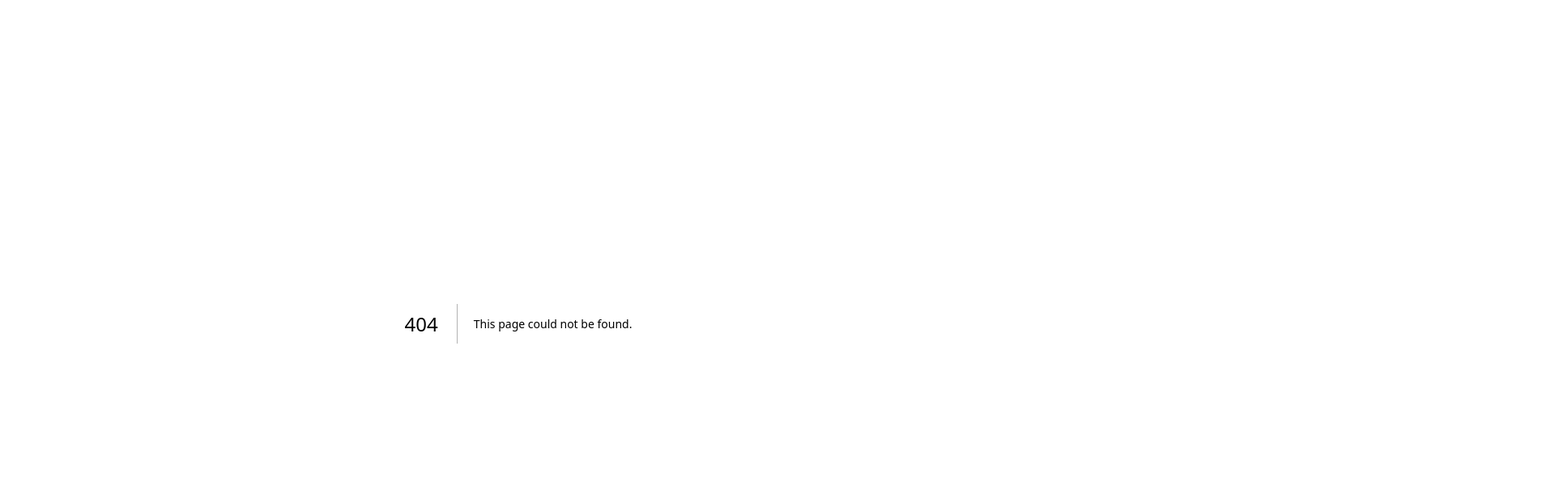
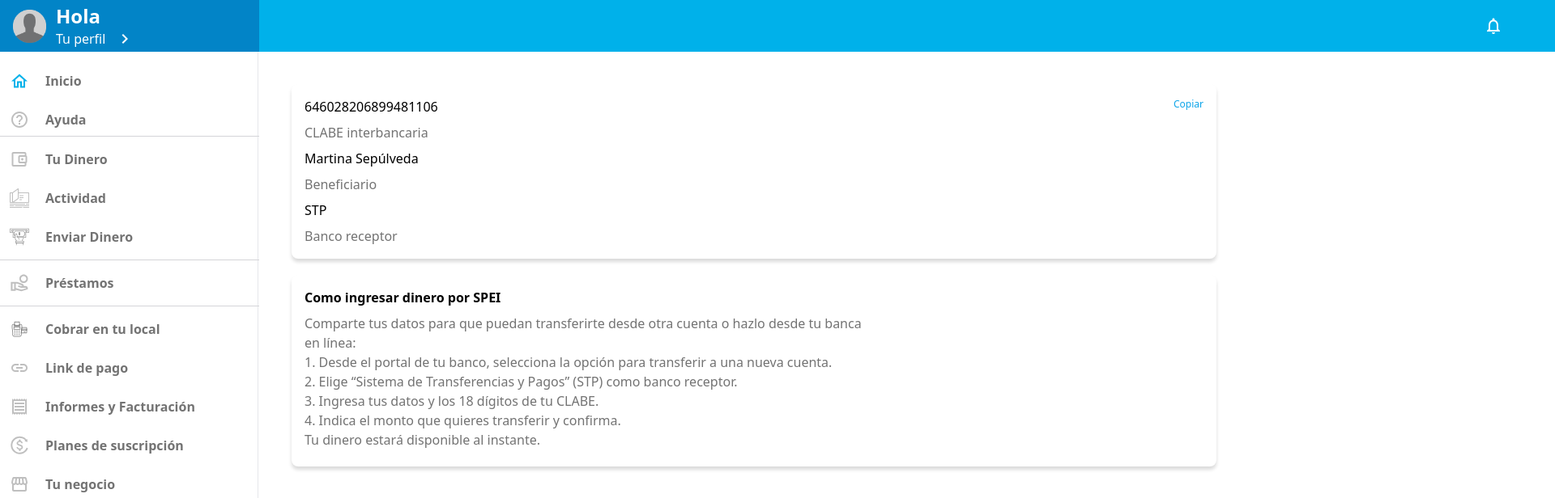
Before and after one commit to illiCristian/NestJs-Backend-Wallet, a Next.js app in the folder client/: page /money-charge/clabe in a window 1280 px wide. Before the commit this address had no page. Shown: the top 616 px of the page at 81% size, 1920 px wide, since content can reach past the window. Built offline with nearby package versions, Linux system fonts and the light colour scheme; no server answers.

Commit message:
feat: add clabe route and component

```diff
--- /dev/null
+++ b/client/src/app/(site)/money-charge/clabe/page.tsx
@@ -0,0 +1,12 @@
+import Clabe from '@/components/TransferDebit/Clabe/Clabe'
+import React from 'react'
+
+export default function page() {
+  return (
+    <>
+      <section className="p-10">
+        <Clabe />
+      </section>
+    </>
+  )
+}
--- /dev/null
+++ b/client/src/components/TransferDebit/Clabe/Clabe.tsx
@@ -0,0 +1,63 @@
+import Image from 'next/image'
+import arrow from '@/../public/assets/dashboard/arrow2.svg'
+
+export default function Clabe() {
+  return (
+    <>
+      <div className="w-[1142px] h-[216px] bg-white rounded-lg shadow-[0px_4px_4px_0px_#00000025] p-4 flex justify-between ">
+        <div className="flex flex-col space-y-2">
+          <div className="text-black text-base font-normal leading-normal">
+            646028206899481106
+          </div>
+          <div className="text-neutral-500 text-base font-normal leading-normal">
+            CLABE interbancaria
+          </div>
+          <div className="text-black text-base font-normal leading-normal">
+            Martina Sepúlveda
+          </div>
+          <div className="text-neutral-500 text-base font-normal leading-normal">
+            Beneficiario
+          </div>
+          <div className="text-black text-base font-normal leading-normal">
+            STP
+          </div>
+          <div className="text-neutral-500 text-base font-normal leading-normal">
+            Banco receptor
+          </div>
+        </div>
+        <div className="text-sky-500 text-xs font-normal leading-normal">
+          Copiar
+        </div>
+      </div>
+      <div className="w-[1142px] h-[237px] bg-white rounded-lg shadow-[0px_4px_4px_0px_#00000025] p-4 flex justify-between mt-5">
+        <div className="flex flex-col space-y-2">
+          <div className="text-black text-base font-semibold leading-normal">
+            Como ingresar dinero por SPEI
+          </div>
+          <div className="w-[708px]">
+            <span className="text-neutral-500 text-base font-normal leading-normal">
+              Comparte tus datos para que puedan transferirte desde otra cuenta
+              o hazlo desde tu banca en línea:
+              <br />
+            </span>
+            <span className="text-neutral-500 text-base font-normal leading-normal">
+              1. Desde el portal de tu banco, selecciona la opción para
+              transferir a una nueva cuenta.
+              <br />
+              2. Elige “Sistema de Transferencias y Pagos” (STP) como banco
+              receptor.
+              <br />
+              3. Ingresa tus datos y los 18 dígitos de tu CLABE.
+              <br />
+              4. Indica el monto que quieres transferir y confirma.
+              <br />
+            </span>
+            <span className="text-neutral-500 text-base font-normal leading-normal">
+              Tu dinero estará disponible al instante.
+            </span>
+          </div>
+        </div>
+      </div>
+    </>
+  )
+}
```
